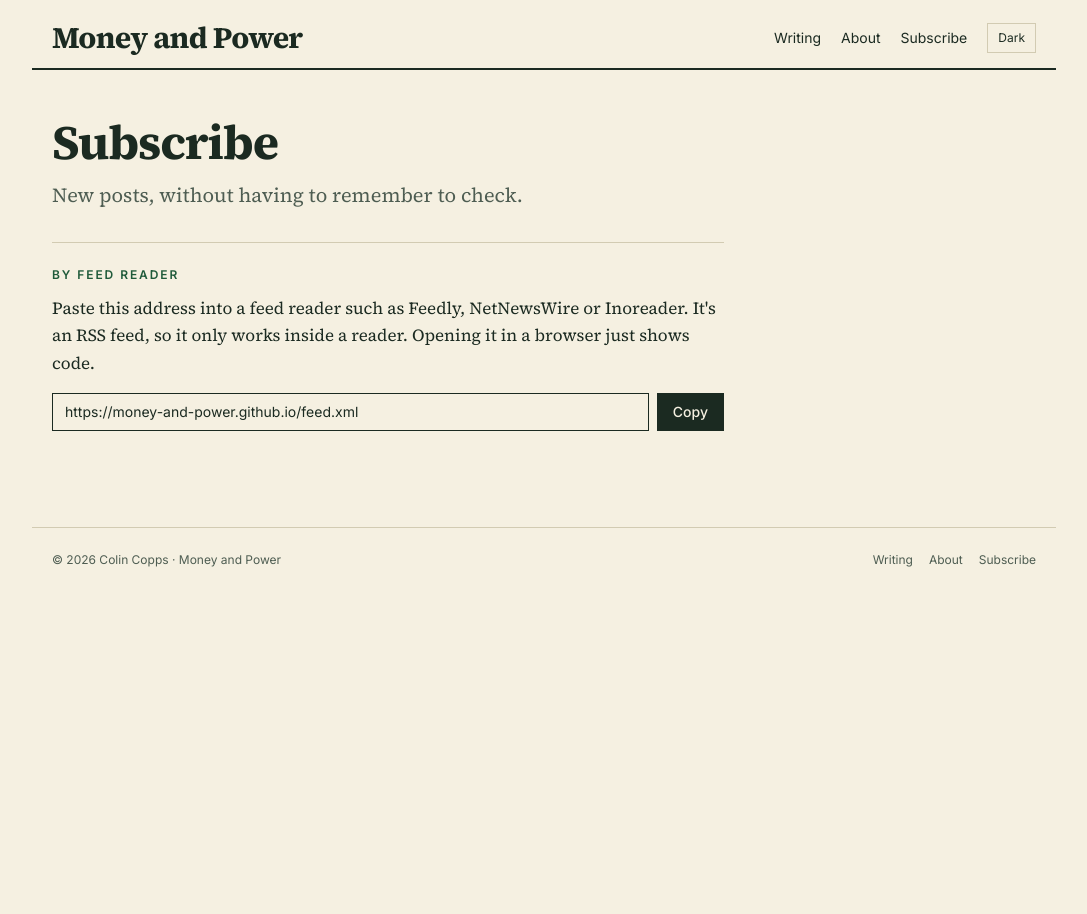
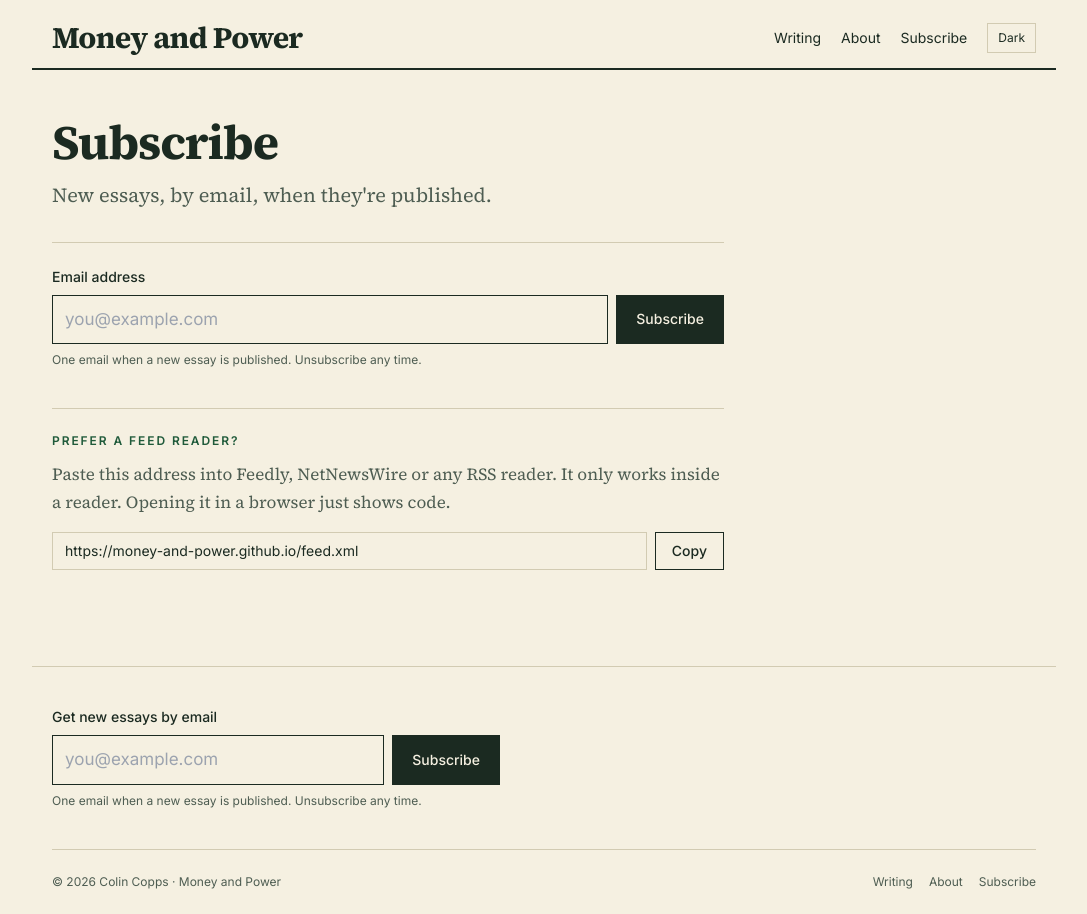
Before and after one commit to The-JournaI/the-journai.github.io, a Jekyll site: the page built from subscribe/index.html, in a window 1280 px wide. Shown: the whole page, without its empty margins (96-1183 px from the left). Built offline with Jekyll 4.4.1, drawn with Linux system fonts in a browser that asks for light colours; nearby versions of some CDN libraries.

Commit message:
Add Buttondown email signup to footer and Subscribe page
Co-Authored-By: Claude Sonnet 5.5 <noreply@anthropic.com>

```diff
--- a/_config.yml
+++ b/_config.yml
@@ -8,5 +8,5 @@ permalink: /posts/:title/
 markdown: kramdown
 plugins:
   - jekyll-feed
-# Paste a form action URL (Buttondown, Substack, ConvertKit...) to show a signup form. Empty = RSS link only.
-newsletter_action: ""
+# Buttondown username (buttondown.com/<username>). Empty = hide the email forms.
+newsletter_username: "moneyandpower"
--- a/_layouts/default.html
+++ b/_layouts/default.html
@@ -63,6 +63,19 @@
   </main>
 
   <footer class="mx-auto max-w-5xl px-5 mt-24 border-t border-rule">
+    {% if site.newsletter_username != "" %}
+    <div class="py-10 border-b border-rule">
+    <form action="https://buttondown.com/api/emails/embed-subscribe/{{ site.newsletter_username }}" method="post" target="popupwindow" onsubmit="window.open('https://buttondown.com/{{ site.newsletter_username }}', 'popupwindow')" class="font-sans max-w-md">
+      <label for="footer-email" class="block text-sm font-medium mb-2">Get new essays by email</label>
+      <div class="flex gap-2">
+        <input id="footer-email" name="email" type="email" required autocomplete="email" placeholder="you@example.com" class="flex-1 min-w-0 bg-transparent border border-ink px-3 py-2.5 focus:border-accent focus:outline-none">
+        <input type="hidden" value="1" name="embed">
+        <button class="bg-ink text-paper px-5 py-2.5 text-sm font-medium hover:bg-accent hover:-translate-y-0.5 transition-all duration-300">Subscribe</button>
+      </div>
+      <p class="mt-2 text-xs text-muted">One email when a new essay is published. Unsubscribe any time.</p>
+    </form>
+    </div>
+    {% endif %}
     <p class="py-6 font-sans text-xs text-muted flex flex-wrap justify-between gap-2">
       <span>© {{ 'now' | date: "%Y" }} {{ site.author }} · {{ site.title }}</span>
       <span class="flex gap-4"><a class="t" href="{{ '/writing/' | relative_url }}">Writing</a><a class="t" href="{{ '/about/' | relative_url }}">About</a><a class="t" href="{{ '/subscribe/' | relative_url }}">Subscribe</a></span>
--- a/subscribe/index.html
+++ b/subscribe/index.html
@@ -4,24 +4,28 @@ title: Subscribe
 ---
 <section class="max-w-2xl pt-12">
   <h1 class="text-4xl sm:text-5xl font-bold tracking-tight">Subscribe</h1>
-  <p class="mt-4 text-xl text-muted leading-snug">New posts, without having to remember to check.</p>
+  <p class="mt-4 text-xl text-muted leading-snug">New essays, by email, when they're published.</p>
+  {% if site.newsletter_username != "" %}
   <div class="mt-8 border-t border-rule pt-6">
-    <h2 class="font-sans text-xs font-semibold uppercase tracking-[.16em] text-accent">By feed reader</h2>
-    <p class="mt-3">Paste this address into a feed reader such as Feedly, NetNewsWire or Inoreader. It's an RSS feed, so it only works inside a reader. Opening it in a browser just shows code.</p>
+    <form action="https://buttondown.com/api/emails/embed-subscribe/{{ site.newsletter_username }}" method="post" target="popupwindow" onsubmit="window.open('https://buttondown.com/{{ site.newsletter_username }}', 'popupwindow')" class="font-sans ">
+      <label for="email" class="block text-sm font-medium mb-2">Email address</label>
+      <div class="flex gap-2">
+        <input id="email" name="email" type="email" required autocomplete="email" placeholder="you@example.com" class="flex-1 min-w-0 bg-transparent border border-ink px-3 py-2.5 focus:border-accent focus:outline-none">
+        <input type="hidden" value="1" name="embed">
+        <button class="bg-ink text-paper px-5 py-2.5 text-sm font-medium hover:bg-accent hover:-translate-y-0.5 transition-all duration-300">Subscribe</button>
+      </div>
+      <p class="mt-2 text-xs text-muted">One email when a new essay is published. Unsubscribe any time.</p>
+    </form>
+  </div>
+  {% endif %}
+  <div class="mt-10 border-t border-rule pt-6">
+    <h2 class="font-sans text-xs font-semibold uppercase tracking-[.16em] text-accent">Prefer a feed reader?</h2>
+    <p class="mt-3 text-muted">Paste this address into Feedly, NetNewsWire or any RSS reader. It only works inside a reader. Opening it in a browser just shows code.</p>
     <p class="mt-4 flex flex-col sm:flex-row gap-2 font-sans">
-      <input id="feed" readonly value="{{ '/feed.xml' | absolute_url }}" class="flex-1 min-w-0 bg-transparent border border-ink px-3 py-2 text-sm" aria-label="Feed address">
-      <button id="copy" type="button" class="bg-ink text-paper px-4 py-2 text-sm font-medium hover:bg-accent transition-colors">Copy</button>
+      <input id="feed" readonly value="{{ '/feed.xml' | absolute_url }}" class="flex-1 min-w-0 bg-transparent border border-rule px-3 py-2 text-sm" aria-label="Feed address">
+      <button id="copy" type="button" class="border border-ink px-4 py-2 text-sm font-medium hover:border-accent hover:text-accent transition-colors">Copy</button>
     </p>
   </div>
-  {% if site.newsletter_action != "" %}
-  <form action="{{ site.newsletter_action }}" method="post" class="mt-10 border-t border-rule pt-6 font-sans">
-    <h2 class="text-xs font-semibold uppercase tracking-[.16em] text-accent">By email</h2>
-    <div class="mt-3 flex gap-2">
-      <input name="email" type="email" required autocomplete="email" aria-label="Email address" class="flex-1 min-w-0 bg-transparent border border-ink px-3 py-2 focus:border-accent focus:outline-none">
-      <button class="bg-ink text-paper px-4 py-2 text-sm font-medium hover:bg-accent transition-colors">Subscribe</button>
-    </div>
-  </form>
-  {% endif %}
 </section>
 <script>
   document.getElementById('copy').addEventListener('click', async (e) => {
```
